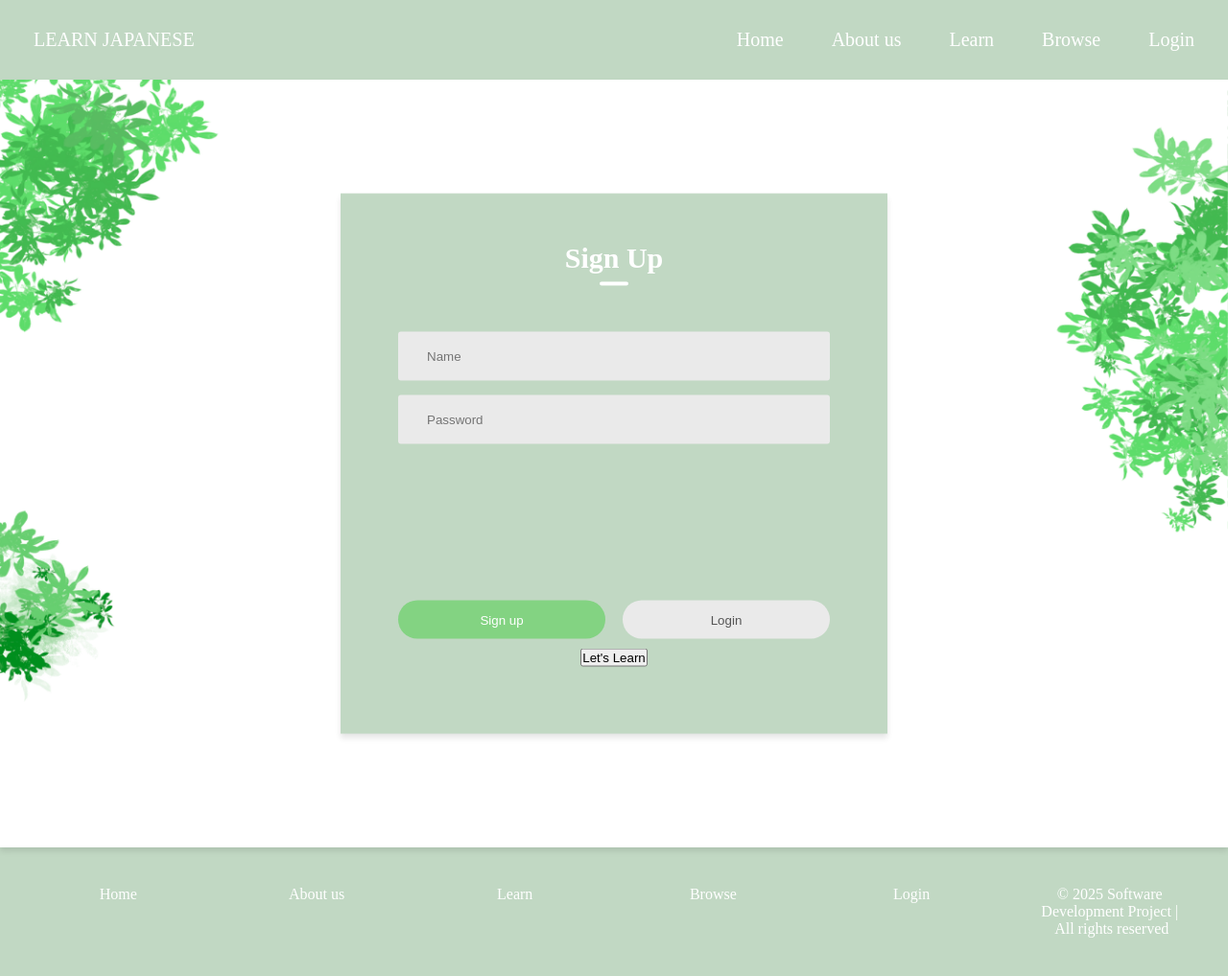
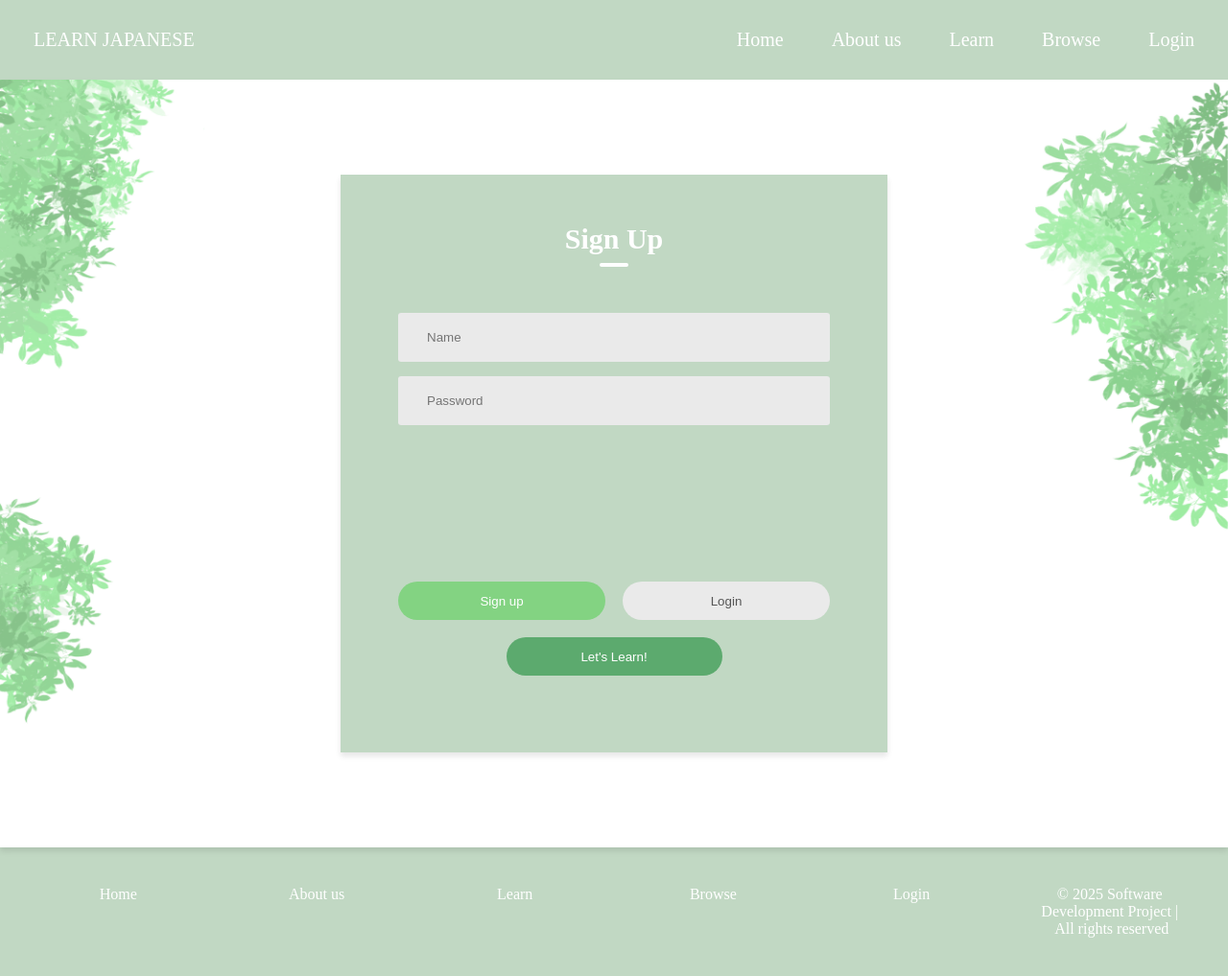
Before and after one commit to sarahperettipoix/LearnJapanese_ProjLog2025, a FastAPI app: page /login in a window 1280 px wide. Shown: the whole page at 96% size. Run offline with FastAPI, Linux system fonts and the light colour scheme.

Commit message:
lets go button

```diff
--- a/backend/main.py
+++ b/backend/main.py
@@ -17,7 +17,7 @@
 import json
 from dataclasses import dataclass, field
 from fastapi import Response, FastAPI, HTTPException, Request, Form, status, Cookie
-from user import *
+""" from user import * """
 from fastapi.templating import Jinja2Templates
 from starlette.responses import HTMLResponse, RedirectResponse, JSONResponse
 from fastapi.staticfiles import StaticFiles
--- a/frontend/auth.html
+++ b/frontend/auth.html
@@ -26,10 +26,6 @@
         </ul>
     </nav>
 
-    <div class="image-container">
-        <img src="image/background.png" alt="Japanese">
-    </div>
-
     <div class="container">
         <div class="form-box">
            <h1 id="title">Sign Up</h1>
@@ -48,8 +44,11 @@
                 <button type="button" id="signupBtn">Sign up</button>
                 <button type="button" id="signinBtn" class="disable">Login</button>
             </div>
+            <br>
+            <div class="btn-field2">
+                <button type="submit">Let's Learn!</button>
+            </div>
             <div style="margin-top: 10px;">
-                <button type="submit" id="signinBtn">Let's Learn</button>
                 {% if error %}
                 <p style="color: red;">{{ error }}</p>
                 {% endif %}
--- a/frontend/profile.html
+++ b/frontend/profile.html
@@ -25,7 +25,7 @@
     <div class="btn-field">
         <a href="/logout" class="button">Logout</a>
     </div>
-    <h1 class="title">Bienvenue, {{ username }} !</h1>
+    <h1 class="title">Welcome, {{ username }} !</h1>
     <table class="favorite_table">
         <thead class="favorite_table">
         <tr>
--- a/frontend/static/login.css
+++ b/frontend/static/login.css
@@ -148,6 +148,17 @@
     cursor: pointer;
     transition: background 1s;
 }
+.btn-field2 button{
+    flex-basis: 48%;
+    background: #5caa6e;
+    color: #fff;
+    height: 40px;
+    border-radius: 20px;
+    border: 0;
+    outline: 0;
+    cursor: pointer;
+    width: 50%;
+}
 .input-group{
     height: 280px;
 }
--- a/frontend/static/login.js
+++ b/frontend/static/login.js
@@ -1,6 +1,7 @@
 const form = document.getElementById("authForm");
 const signupBtn = document.getElementById("signupBtn");
 const signinBtn = document.getElementById("signinBtn");
+const letsLearn = document.getElementById("letsLearn");
 const title = document.getElementById("title");
 
 signupBtn.addEventListener("click", function () {
--- a/frontend/static/profile.css
+++ b/frontend/static/profile.css
@@ -100,9 +100,8 @@
     position: relative;
     bottom: 0;
     width: 100%;
-    height: 2.5rem;
-   /*  min-height: 100vh; */
-    padding-bottom: 2.5rem;
+    height: 4.5rem;
+    padding-bottom: 4.5rem;
 }
 footer p{
     width: 23%; /* each fourth (4 sections) */
```
